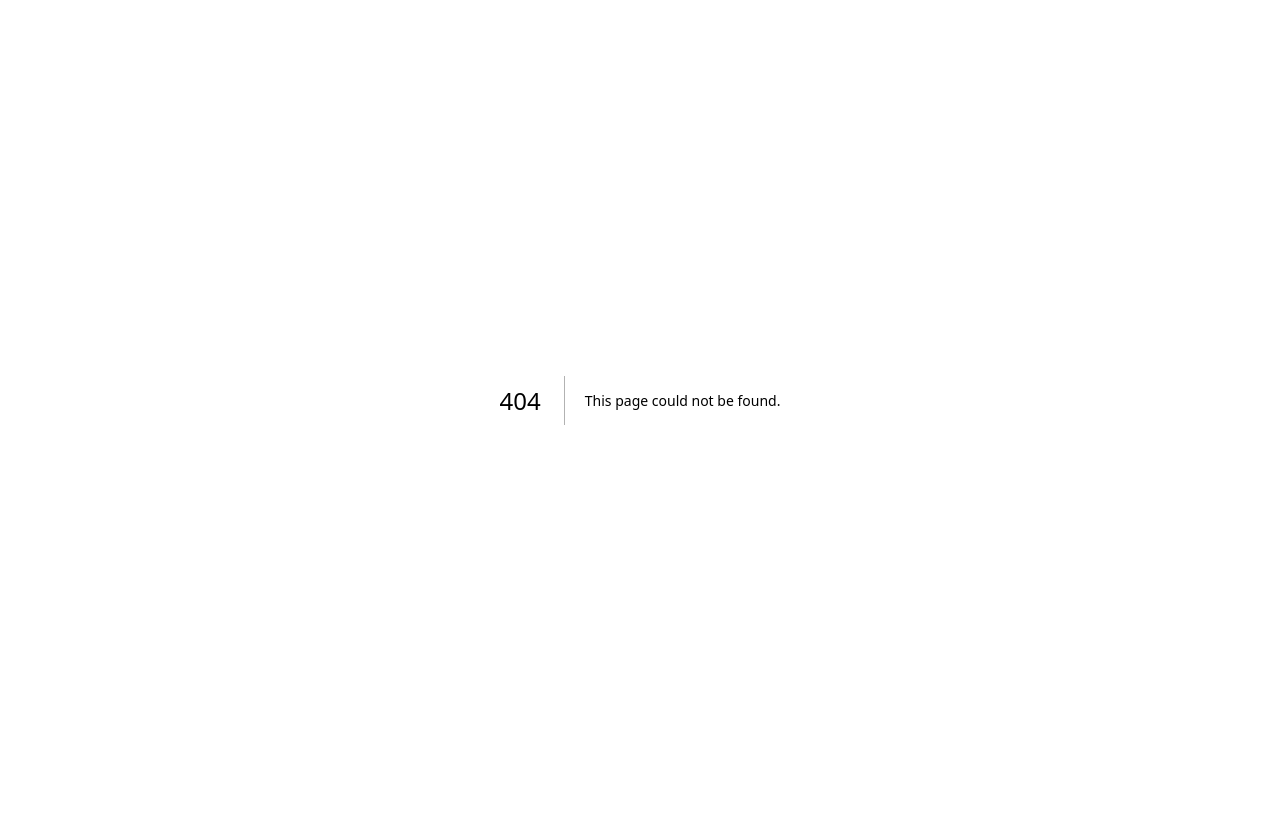
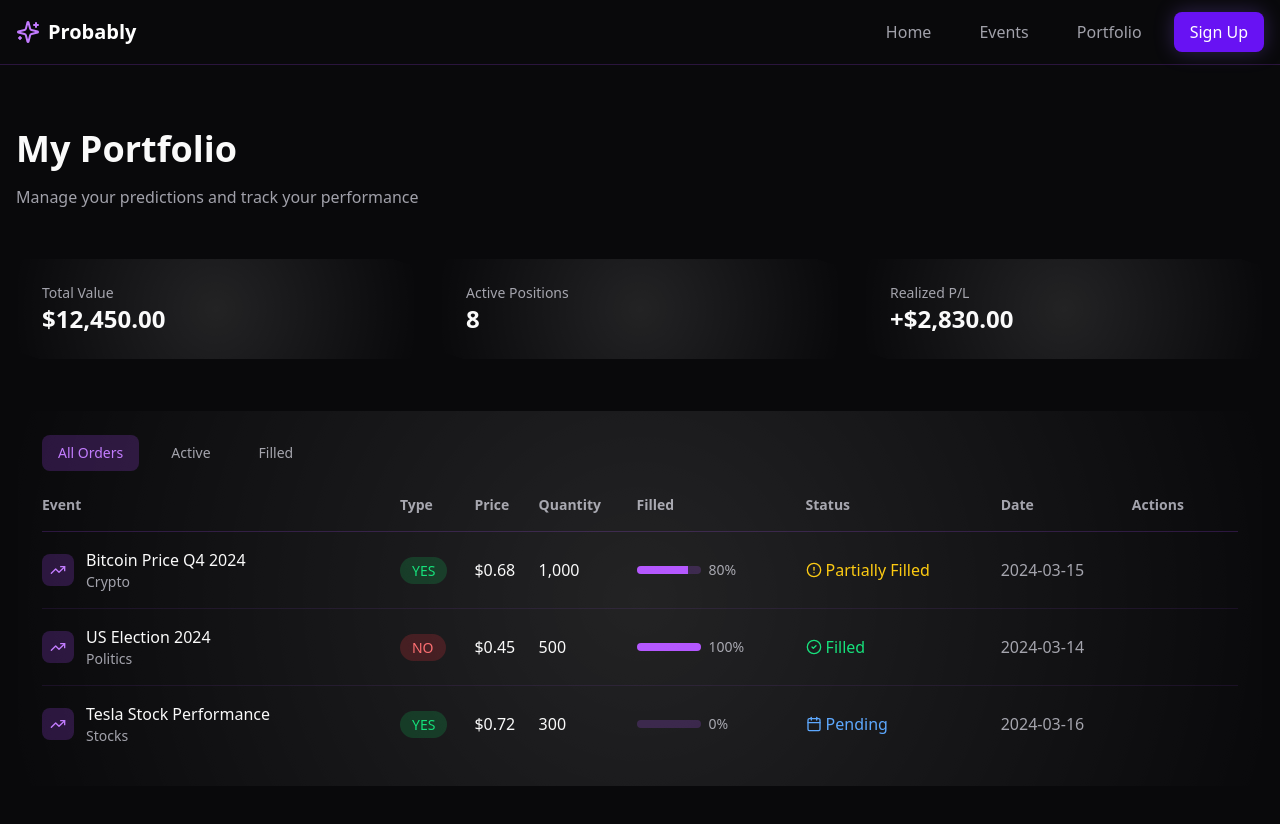
Before and after one commit to gautamtayal1/opinion-trading, a Next.js app in the folder apps/web/: page /portfolio in a window 1280 px wide. Before the commit this address had no page. Shown: the top 824 px of the page. Before the commit the page ends 800 px from the top, so only its background shows below. Built offline with nearby package versions, Linux system fonts and the light colour scheme.

Commit message:
ui changes

```diff
--- a/apps/web/app/components/Navbar.tsx
+++ b/apps/web/app/components/Navbar.tsx
@@ -26,9 +26,16 @@ export default function Navbar() {
             >
               Events
             </Link>
+            <Link
+              href="/portfolio"
+              className="rounded-lg px-4 py-2 text-[hsl(var(--muted))] transition-colors hover:text-white"
+            >
+              Portfolio
+            </Link>
             <button className="glow rounded-lg bg-[hsl(var(--primary))] px-4 py-2 font-medium text-white transition-all hover:bg-[hsl(var(--primary-hover))] hover:scale-105">
               Sign Up
             </button>
+
           </div>
         </div>
       </div>
--- a/apps/web/app/components/PlaceOrder.tsx
+++ b/apps/web/app/components/PlaceOrder.tsx
@@ -1,10 +1,33 @@
+"use client"
+
 import React, { useState } from 'react'
-import { Calendar, TrendingUp, Users, LineChart, ArrowUp, ArrowDown } from 'lucide-react';
+import { ArrowUp, ArrowDown } from 'lucide-react'
 
 const PlaceOrder = () => {
-  const [betType, setBetType] = useState<'yes' | 'no'>('yes');
-  const [price, setPrice] = useState('0.65');
-  const [quantity, setQuantity] = useState('100');
+  const [betType, setBetType] = useState<'yes' | 'no'>('yes')
+  const [price, setPrice] = useState('0.65')
+  const [quantity, setQuantity] = useState('100')
+  const [orderStatus, setOrderStatus] = useState<'idle' | 'success' | 'error'>('idle')
+
+  const handlePlaceOrder = () => {
+    // Fake async request
+    try {
+      const success = Math.random() > 0.3 // 70% success chance
+      if (success) {
+        setOrderStatus('success')
+      } else {
+        throw new Error('Order failed')
+      }
+    } catch {
+      setOrderStatus('error')
+    }
+
+    // Optionally reset after some time
+    setTimeout(() => {
+      setOrderStatus('idle')
+    }, 4000)
+  }
+
   return (
     <div>
       <div className="lg:col-span-1">
@@ -78,9 +101,27 @@ const PlaceOrder = () => {
           </div>
 
           {/* Place Order Button */}
-              <button className="glow w-full rounded-xl bg-[hsl(var(--primary))] py-4 text-lg font-semibold transition-all hover:bg-[hsl(var(--primary-hover))] hover:scale-[1.02]">
+          <button
+            onClick={handlePlaceOrder}
+            className="glow w-full rounded-xl bg-[hsl(var(--primary))] py-4 text-lg font-semibold transition-all hover:bg-[hsl(var(--primary-hover))] hover:scale-[1.02]"
+          >
             Place Order
           </button>
+
+          {/* Status Message */}
+          {orderStatus !== 'idle' && (
+            <div
+              className={`mt-4 rounded-lg p-3 text-sm font-medium ${
+                orderStatus === 'success'
+                  ? 'bg-green-500/20 text-green-400'
+                  : 'bg-red-500/20 text-red-400'
+              }`}
+            >
+              {orderStatus === 'success'
+                ? '✅ Order placed successfully!'
+                : '❌ Unable to place the order. Please try again.'}
+            </div>
+          )}
         </div>
       </div>
     </div>
--- a/apps/web/app/components/PriceChart.tsx
+++ b/apps/web/app/components/PriceChart.tsx
@@ -1,3 +1,5 @@
+"use client"
+
 import React from 'react'
 import { Area, AreaChart, XAxis, YAxis, Tooltip, ResponsiveContainer } from 'recharts';
 
--- a/apps/web/app/page.tsx
+++ b/apps/web/app/page.tsx
@@ -29,9 +29,6 @@ export default function Home() {
                 Start Predicting
               </button>
               </Link>
-              <button className="rounded-xl border border-purple-500/20 bg-purple-500/10 px-8 py-4 text-lg font-semibold transition-all hover:bg-purple-500/20">
-                Learn More
-              </button>
             </div>
 
             {/* Market Preview */}
--- /dev/null
+++ b/apps/web/app/portfolio/page.tsx
@@ -0,0 +1,213 @@
+'use client';
+
+import { useState } from 'react';
+import Navbar from '../components/Navbar';
+import { Calendar, TrendingUp, ArrowUp, ArrowDown, X, AlertCircle, CheckCircle2 } from 'lucide-react';
+
+// Mock data for user's orders
+const userOrders = [
+  {
+    id: 1,
+    eventTitle: "Bitcoin Price Q4 2024",
+    category: "Crypto",
+    type: "YES",
+    price: 0.68,
+    quantity: 1000,
+    filled: 800,
+    status: "partial", // "filled", "partial", "pending", "cancelled"
+    date: "2024-03-15",
+    icon: TrendingUp,
+  },
+  {
+    id: 2,
+    eventTitle: "US Election 2024",
+    category: "Politics",
+    type: "NO",
+    price: 0.45,
+    quantity: 500,
+    filled: 500,
+    status: "filled",
+    date: "2024-03-14",
+    icon: TrendingUp,
+  },
+  {
+    id: 3,
+    eventTitle: "Tesla Stock Performance",
+    category: "Stocks",
+    type: "YES",
+    price: 0.72,
+    quantity: 300,
+    filled: 0,
+    status: "pending",
+    date: "2024-03-16",
+    icon: TrendingUp,
+  },
+];
+
+export default function Portfolio() {
+  const [activeTab, setActiveTab] = useState('all'); // 'all', 'active', 'filled'
+
+  const getStatusColor = (status: string) => {
+    switch (status) {
+      case 'filled':
+        return 'text-green-400';
+      case 'partial':
+        return 'text-yellow-400';
+      case 'pending':
+        return 'text-blue-400';
+      case 'cancelled':
+        return 'text-red-400';
+      default:
+        return 'text-[hsl(var(--muted))]';
+    }
+  };
+
+  const getStatusText = (status: string) => {
+    switch (status) {
+      case 'filled':
+        return 'Filled';
+      case 'partial':
+        return 'Partially Filled';
+      case 'pending':
+        return 'Pending';
+      case 'cancelled':
+        return 'Cancelled';
+      default:
+        return status;
+    }
+  };
+
+  const filteredOrders = userOrders.filter(order => {
+    if (activeTab === 'all') return true;
+    if (activeTab === 'active') return ['pending', 'partial'].includes(order.status);
+    if (activeTab === 'filled') return order.status === 'filled';
+    return true;
+  });
+
+  return (
+    <div className="min-h-screen bg-[hsl(var(--background))] text-[hsl(var(--foreground))]">
+      <Navbar />
+
+      <main className="container mx-auto px-4 py-16">
+        <div className="mb-12">
+          <h1 className="mb-4 text-4xl font-bold">My Portfolio</h1>
+          <p className="text-[hsl(var(--muted))]">Manage your predictions and track your performance</p>
+        </div>
+
+        {/* Portfolio Stats */}
+        <div className="mb-12 grid gap-6 md:grid-cols-3">
+          {[
+            { label: 'Total Value', value: '$12,450.00' },
+            { label: 'Active Positions', value: '8' },
+            { label: 'Realized P/L', value: '+$2,830.00' },
+          ].map((stat, index) => (
+            <div key={index} className="gradient-border card-shine rounded-xl bg-black/40 p-6">
+              <p className="text-sm text-[hsl(var(--muted))]">{stat.label}</p>
+              <p className="text-2xl font-bold">{stat.value}</p>
+            </div>
+          ))}
+        </div>
+
+        {/* Orders Table */}
+        <div className="gradient-border card-shine rounded-xl bg-black/40 p-6">
+          {/* Tabs */}
+          <div className="mb-6 flex space-x-4">
+            {[
+              { id: 'all', label: 'All Orders' },
+              { id: 'active', label: 'Active' },
+              { id: 'filled', label: 'Filled' },
+            ].map((tab) => (
+              <button
+                key={tab.id}
+                onClick={() => setActiveTab(tab.id)}
+                className={`rounded-lg px-4 py-2 text-sm font-medium transition-all ${
+                  activeTab === tab.id
+                    ? 'bg-purple-500/20 text-purple-400'
+                    : 'text-[hsl(var(--muted))] hover:bg-purple-500/10 hover:text-purple-400'
+                }`}
+              >
+                {tab.label}
+              </button>
+            ))}
+          </div>
+
+          {/* Table */}
+          <div className="overflow-x-auto">
+            <table className="w-full">
+              <thead>
+                <tr className="border-b border-purple-500/20 text-left text-sm text-[hsl(var(--muted))]">
+                  <th className="pb-4">Event</th>
+                  <th className="pb-4">Type</th>
+                  <th className="pb-4">Price</th>
+                  <th className="pb-4">Quantity</th>
+                  <th className="pb-4">Filled</th>
+                  <th className="pb-4">Status</th>
+                  <th className="pb-4">Date</th>
+                  <th className="pb-4">Actions</th>
+                </tr>
+              </thead>
+              <tbody className="divide-y divide-purple-500/10">
+                {filteredOrders.map((order) => {
+                  const Icon = order.icon;
+                  return (
+                    <tr key={order.id} className="group">
+                      <td className="py-4">
+                        <div className="flex items-center gap-3">
+                          <div className="rounded-lg bg-purple-500/20 p-2 text-purple-400">
+                            <Icon className="h-4 w-4" />
+                          </div>
+                          <div>
+                            <p className="font-medium">{order.eventTitle}</p>
+                            <p className="text-sm text-[hsl(var(--muted))]">{order.category}</p>
+                          </div>
+                        </div>
+                      </td>
+                      <td>
+                        <span className={`rounded-full px-3 py-1 text-sm font-medium ${
+                          order.type === 'YES' ? 'bg-green-500/20 text-green-400' : 'bg-red-500/20 text-red-400'
+                        }`}>
+                          {order.type}
+                        </span>
+                      </td>
+                      <td className="font-medium">${order.price.toFixed(2)}</td>
+                      <td>{order.quantity.toLocaleString()}</td>
+                      <td>
+                        <div className="flex items-center gap-2">
+                          <div className="h-2 w-16 overflow-hidden rounded-full bg-purple-500/20">
+                            <div
+                              className="h-full bg-purple-500"
+                              style={{ width: `${(order.filled / order.quantity) * 100}%` }}
+                            />
+                          </div>
+                          <span className="text-sm text-[hsl(var(--muted))]">
+                            {((order.filled / order.quantity) * 100).toFixed(0)}%
+                          </span>
+                        </div>
+                      </td>
+                      <td>
+                        <span className={`flex items-center gap-1 ${getStatusColor(order.status)}`}>
+                          {order.status === 'filled' && <CheckCircle2 className="h-4 w-4" />}
+                          {order.status === 'partial' && <AlertCircle className="h-4 w-4" />}
+                          {order.status === 'pending' && <Calendar className="h-4 w-4" />}
+                          {getStatusText(order.status)}
+                        </span>
+                      </td>
+                      <td className="text-[hsl(var(--muted))]">{order.date}</td>
+                      <td>
+                        {['pending', 'partial'].includes(order.status) && (
+                          <button className="rounded-lg bg-red-500/20 px-3 py-1 text-sm font-medium text-red-400 opacity-0 transition-all hover:bg-red-500/30 group-hover:opacity-100">
+                            Cancel
+                          </button>
+                        )}
+                      </td>
+                    </tr>
+                  );
+                })}
+              </tbody>
+            </table>
+          </div>
+        </div>
+      </main>
+    </div>
+  );
+}
```
Also changed, not shown: apps/web/app/events/[id]/page.tsx (+1 -16 lines). Lines whose indentation alone changed are shown as unchanged.
